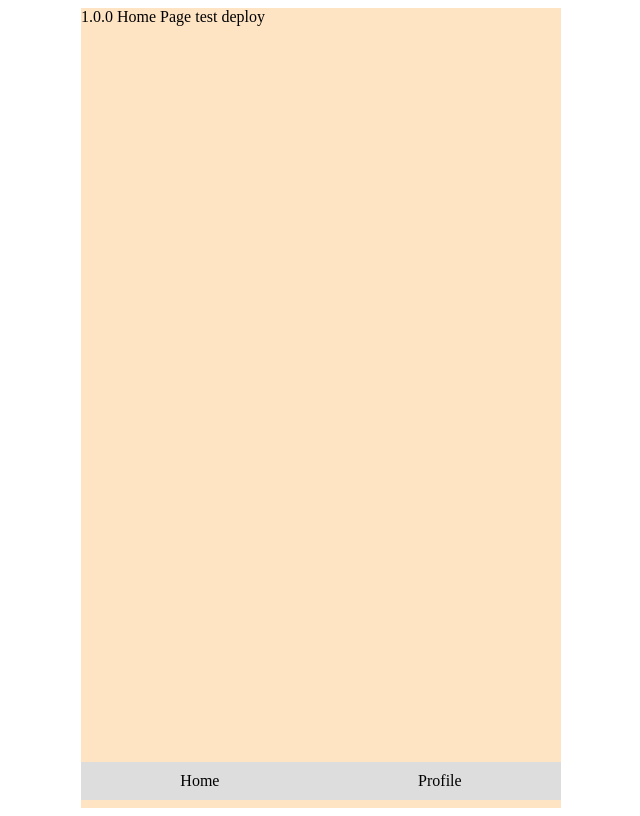
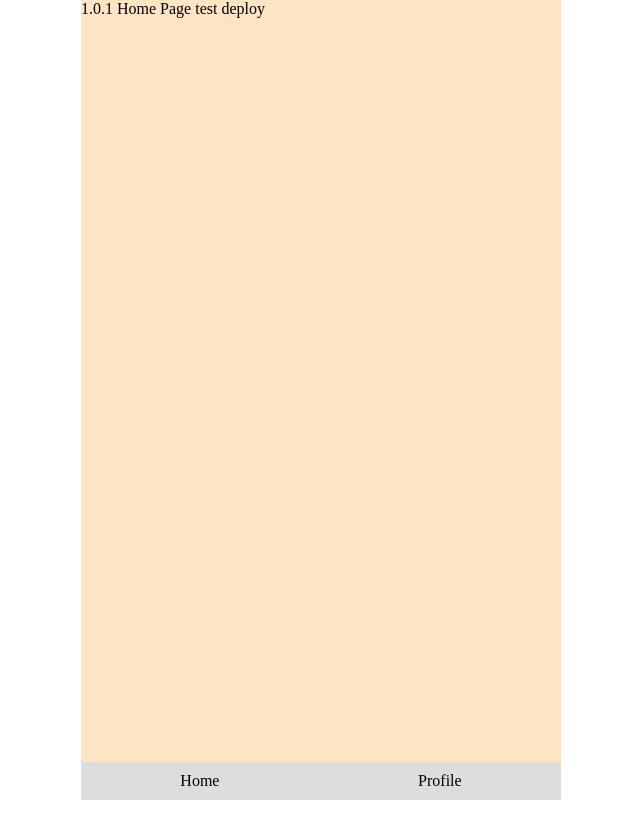
Before and after one commit to money-cracker/money-cracker-frontend, a React app: page / in a window 1280 px wide. Shown: the whole page, without its empty margins (319-959 px from the left). Built offline with nearby package versions, Linux system fonts and the light colour scheme.

Commit message:
remove margin in body

```diff
--- a/src/app/pages/HomePage.tsx
+++ b/src/app/pages/HomePage.tsx
@@ -1,7 +1,7 @@
 import React from 'react'
 
 const HomePage = () => {
-  return <div>1.0.0 Home Page test deploy</div>
+  return <div>1.0.1 Home Page test deploy</div>
 }
 
 export default HomePage
--- a/src/index.css
+++ /dev/null
@@ -1,3 +0,0 @@
-h1 {
-  color: orange;
-}
--- a/src/styles/globals.css
+++ b/src/styles/globals.css
@@ -1,3 +1,7 @@
+body {
+  margin: 0px;
+}
+
 .App {
   max-width: 480px;
   margin: auto;
```
